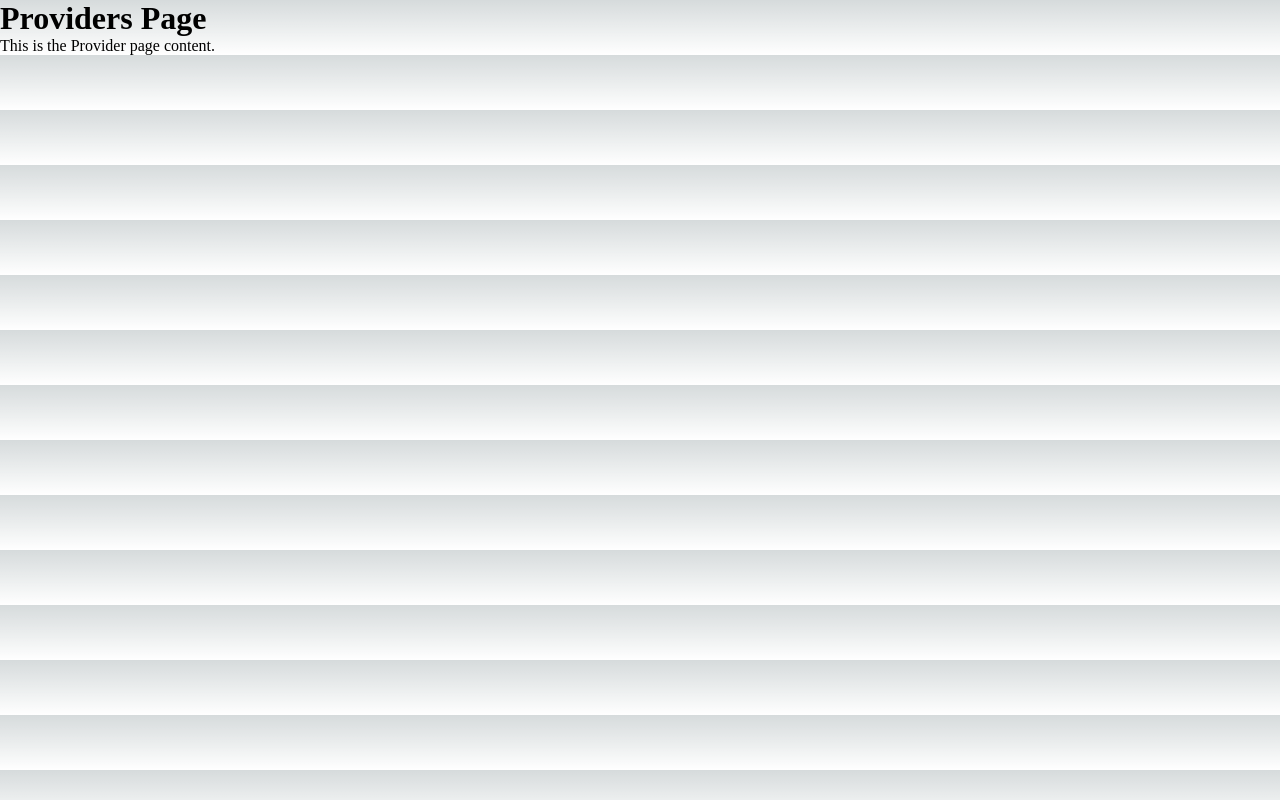
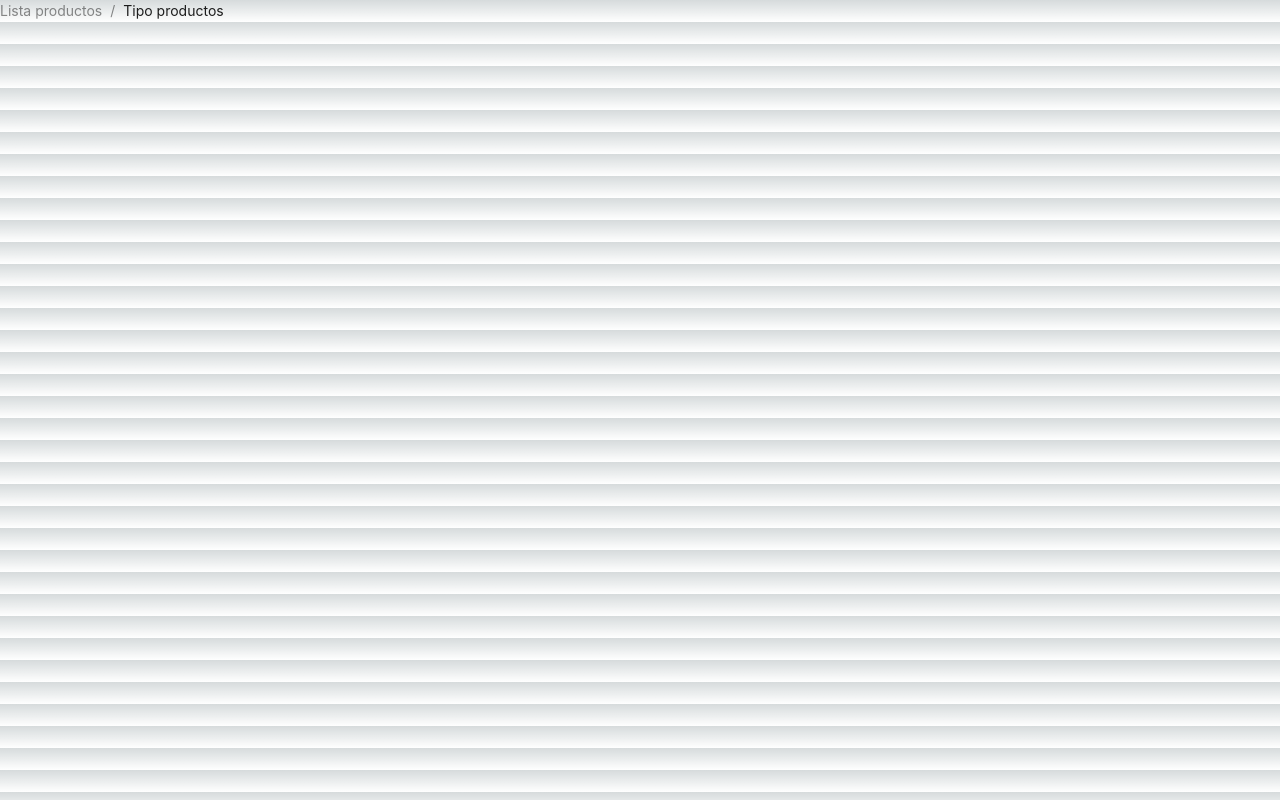
Before and after one commit to dalvarez082/service_pos_app, a Next.js app: page /Product in a window 1280 px wide. Built offline with nearby package versions, Linux system fonts and the light colour scheme.

Commit message:
desing Product

```diff
--- a/src/pages/Client.jsx
+++ b/src/pages/Client.jsx
@@ -53,12 +53,13 @@ const Client = () => {
       key: record.cc_client,
       name: record.nombre,
       alias: record.alias_client,
-      // birth_date: record.birth_date,
+      fecha: record.fecha,
       //birth_date: new Date(Date.now()).toLocaleDateString(),
       district: record.barrio,
       address: record.direccion,
       balance: record.saldo,
     };
+    console.log("hola", client_values)
 
     setactionClient((prev) => {
       return {
@@ -73,6 +74,7 @@ const Client = () => {
     form.setFieldsValue(client_values);
     toggleDrawer();
   };
+
 
   const refresh_client = () => {
     load_client();
--- a/src/pages/Components/Table_client.jsx
+++ b/src/pages/Components/Table_client.jsx
@@ -89,6 +89,7 @@ const Table_info = (props) => {
               icon={<EditNote />}
               onClick={() => {
                 show_data_client(record);
+                console.log(record)
               }}
             />
           </Tooltip>
--- a/src/pages/Dashboard.jsx
+++ b/src/pages/Dashboard.jsx
@@ -131,7 +131,7 @@ const Dashboard = () => {
               >
                 {currentPage === "Dashboard" && <Graphics />}
                 {currentPage === "Clientes" && <Client />}
-                {currentPage === "Proveedores" && <Product />}
+                {currentPage === "Productos" && <Product />}
                 {currentPage === "Ventas" && <Sale />}
 
               </div>
--- /dev/null
+++ b/src/pages/List_product.jsx
@@ -0,0 +1,25 @@
+import React from "react";
+import { Card } from 'antd';
+import { colors } from "@mui/material";
+
+
+
+const List_product = () => {
+  return (
+    <>
+
+        <Card style={{
+            height : "10%",
+            background : "red"
+        }}>
+
+        </Card>
+
+
+
+
+    </>
+  );
+};
+
+export default List_product;
--- a/src/pages/Product.jsx
+++ b/src/pages/Product.jsx
@@ -1,13 +1,32 @@
-import React from 'react';
+import React from "react";
+import { Breadcrumb, Layout } from "antd";
+import List_product from "./List_product";
+import Type_product from "./Type_product";
 
 const Product = () => {
+  const [currentPage, setCurrentPage] = React.useState("Product");
+
+  const handleBreadcrumbClick = (page) => {
+    setCurrentPage(page);
+  };
+
   return (
-    <div style={{
-      color : 'black'
-    }}>
-      <h1>Providers Page</h1>
-      <p>This is the Provider page content.</p>
-    </div>
+    <>
+      <div style={{ height: "5%" }}>
+        <Breadcrumb>
+          <Breadcrumb.Item key="List_product" onClick={() => handleBreadcrumbClick("List_product")}>
+            Lista productos
+          </Breadcrumb.Item>
+          <Breadcrumb.Item key="Type_product" onClick={() => handleBreadcrumbClick("Type_product")}>
+            Tipo productos
+          </Breadcrumb.Item>
+        </Breadcrumb>
+      </div>
+      <Layout style={{ height: "95%", borderRadius: "10px" }}>
+        {currentPage === "List_product" && <List_product />}
+        {currentPage === "Type_product" && <Type_product />}
+      </Layout>
+    </>
   );
 };
 
--- /dev/null
+++ b/src/pages/Type_product.jsx
@@ -0,0 +1,17 @@
+import React from "react";
+
+
+
+const Type_product = () => {
+  return (
+    <>
+
+    <h1 style={{
+        color:"blue"
+    }}>Lista de tipos de prductos</h1>
+
+    </>
+  );
+};
+
+export default Type_product;
```
